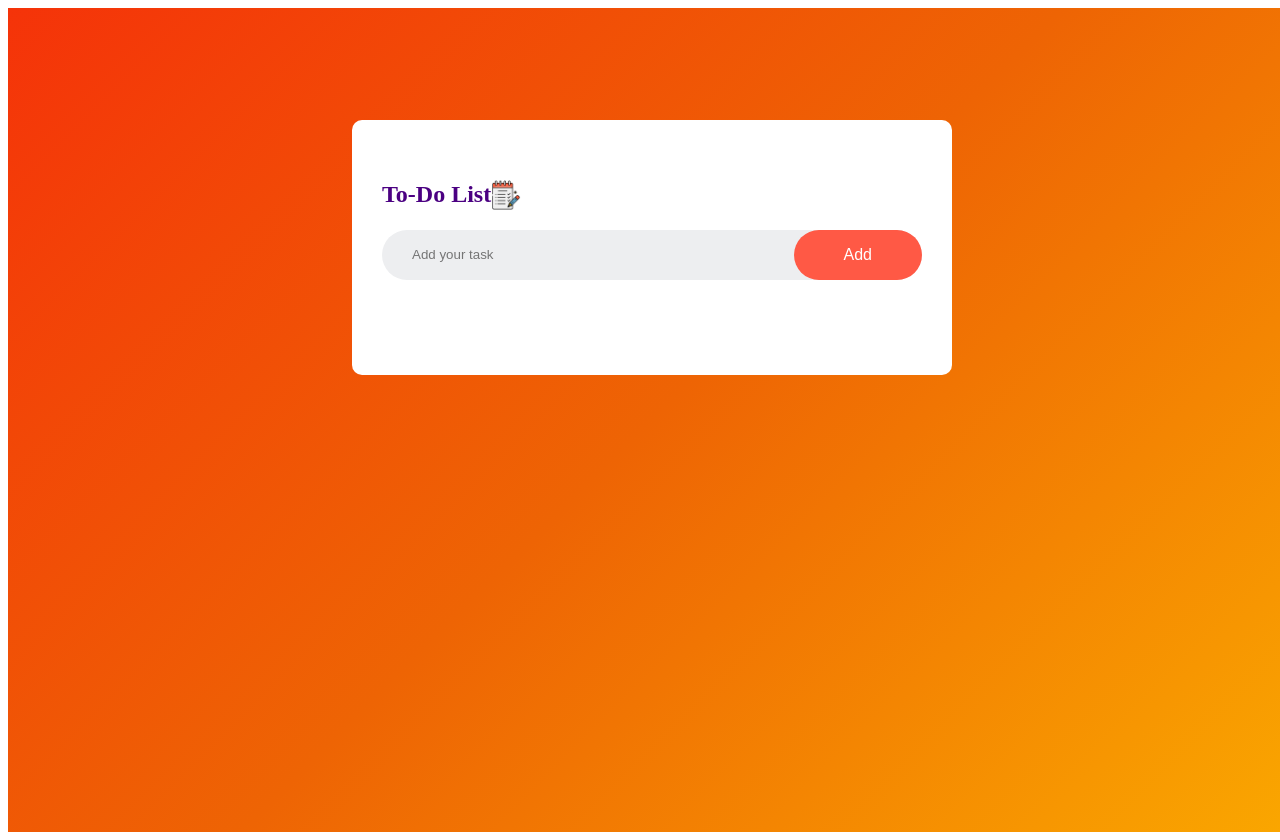
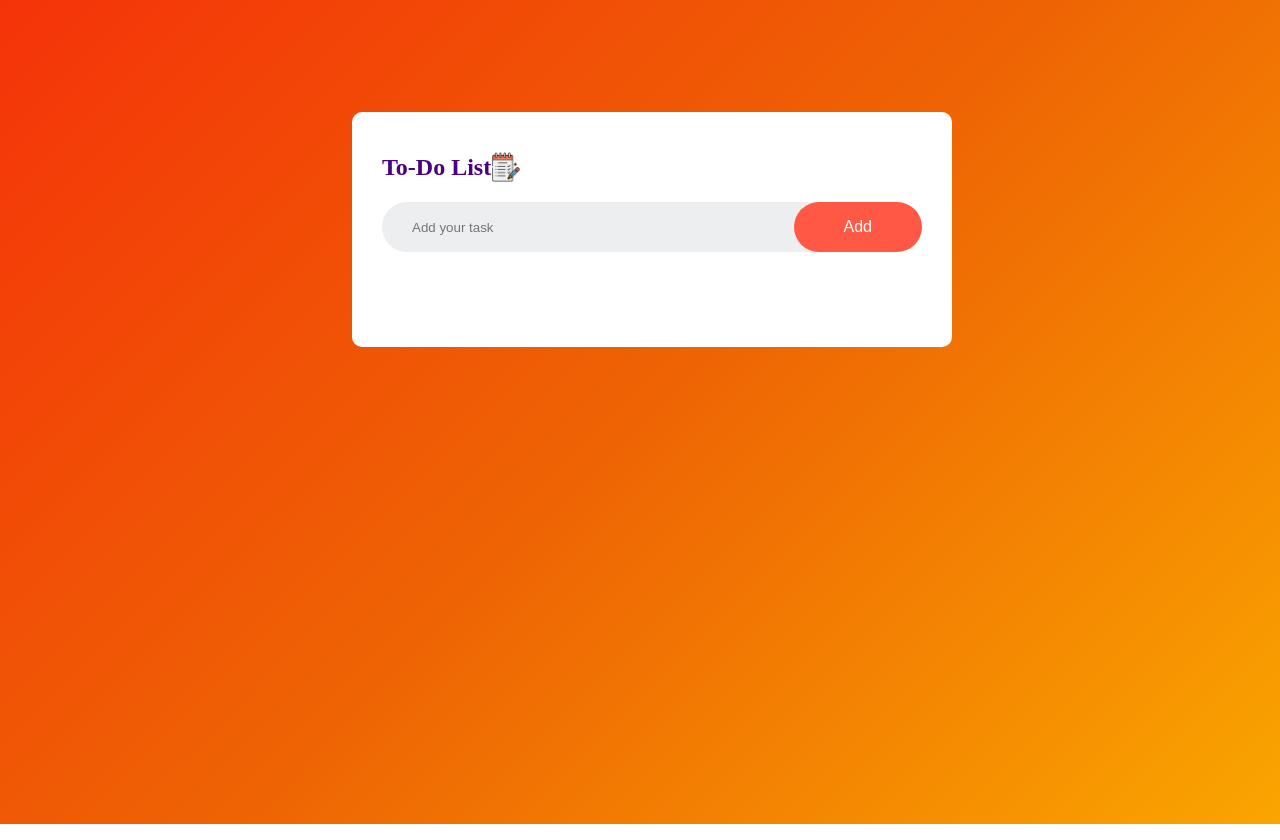
Before and after one commit to dwivedipriyanshu/CodeClauseInternship_ToDoList, a plain HTML site: page index.html in a window 1280 px wide. Shown: the top 840 px of the page. Drawn offline with Linux system fonts and the light colour scheme.

Commit message:
Add files via upload

```diff
--- a/assets/css/style.css
+++ b/assets/css/style.css
@@ -1,3 +1,10 @@
+* {
+    margin: 0;
+    padding: 0;
+    max-width: 100vw;
+    max-height: 100vh;
+}
+
 .container{
     width: 100%;
     min-height: 100vh;
```
